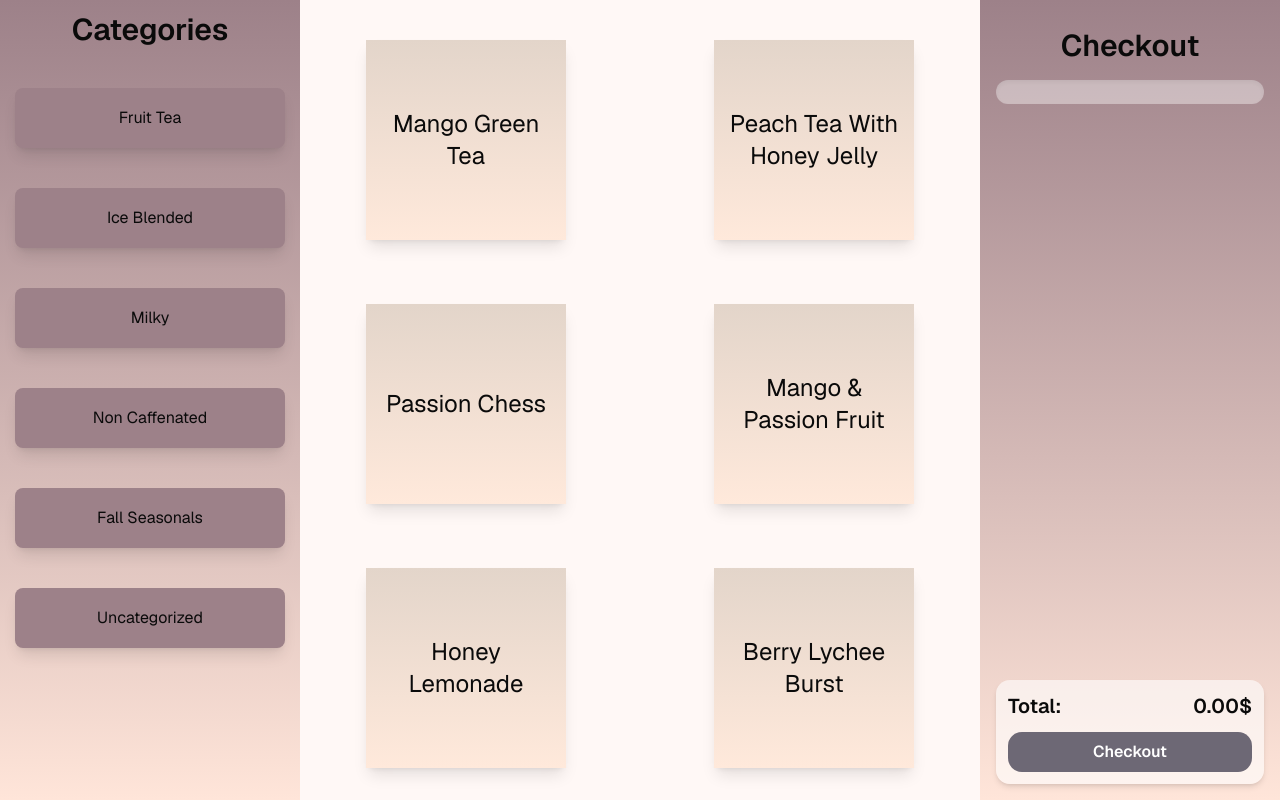
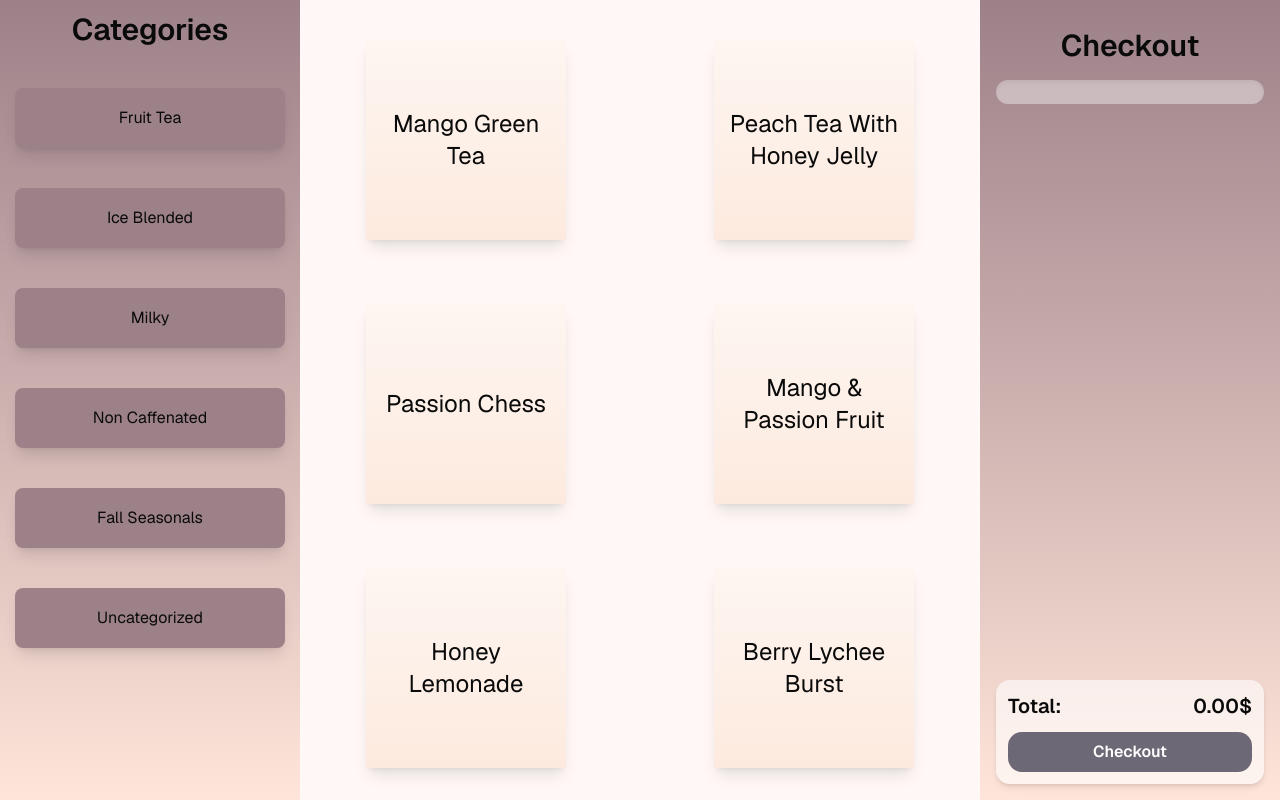
Before and after one commit to Robin5605/csce331-project3, a Next.js app: page / in a window 1280 px wide. Built offline with nearby package versions, Linux system fonts and the light colour scheme.

Commit message:
Added colors

```diff
--- a/app/CashierPage/CashierPage.tsx
+++ b/app/CashierPage/CashierPage.tsx
@@ -371,7 +371,7 @@ export default function CashierPage() {
                                 //Handles these differently since their values aren't items in the ingreidents table
                                 else if (key === "Ice" || key === "Sugar") {
                                     itemsJSX.push(
-                                        <div key={`suborder-${key}-${value}-single`} className="bg-[#FFCAD4] px-2 py-1 rounded mb-2">
+                                        <div key={`suborder-${key}-${value}-single`} className="bg-[#ffe5ea] px-2 py-1 rounded mb-2">
                                             {key}: {value}
                                         </div>
                                     )
@@ -387,7 +387,7 @@ export default function CashierPage() {
                                         const price = item ? item.cost : 0; //Tenary is for handling null values
                                         order_price += price
                                         itemsJSX.push(
-                                            <div key={`suborder-${key}-${o}-single`} className="bg-[#FFCAD4] px-2 py-1 rounded mb-2">
+                                            <div key={`suborder-${key}-${o}-single`} className="bg-[#ffe5ea] px-2 py-1 rounded mb-2">
                                                 {o} {price !== 0 ? `($${price.toFixed(2)})` : ""}
                                             </div>
                                         )
@@ -404,7 +404,7 @@ export default function CashierPage() {
                                     order_price += price
 
                                     itemsJSX.push(
-                                        <div key={`suborder-${key}-${value}-single`} className="bg-[#FFCAD4] px-2 py-1 rounded mb-2">
+                                        <div key={`suborder-${key}-${value}-single`} className="bg-[#ffe5ea] px-2 py-1 rounded mb-2">
                                             {value} {price !== 0 ? `($${price.toFixed(2)})` : ""}
                                         </div>
                                     )
--- a/components/ItemCard.tsx
+++ b/components/ItemCard.tsx
@@ -11,7 +11,7 @@ const ItemCard: React.FC<ItemCardProps> = memo(({ itemName, whenClicked }) => {
   return (
     <div
       onClick={whenClicked}
-      className="h-[200px] w-[200px] bg-gradient-to-b from-[#e3d5ca] to-[#ffe9db] flex justify-center items-center shadow-lg p-2 text-center transform transition-transform duration-300 hover:scale-110 cursor-pointer"
+      className="h-[200px] w-[200px] bg-gradient-to-b from-[#fdf6f1] to-[#fde9ddec] flex justify-center items-center shadow-lg p-2 text-center transform transition-transform duration-300 hover:scale-110 cursor-pointer"
     >
       <p className="whitespace-normal break-words text-2xl">{itemName}</p>
     </div>
```
